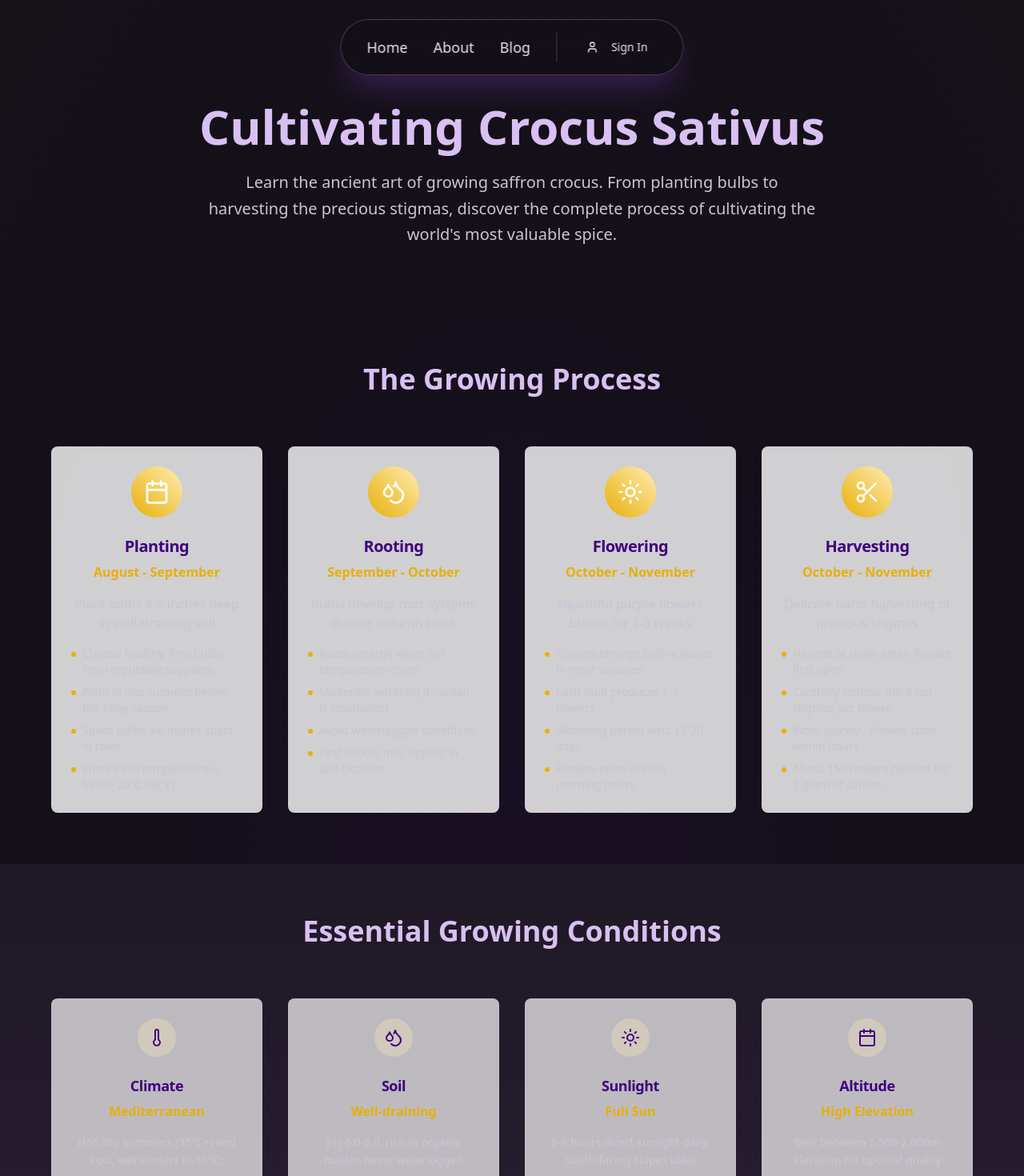
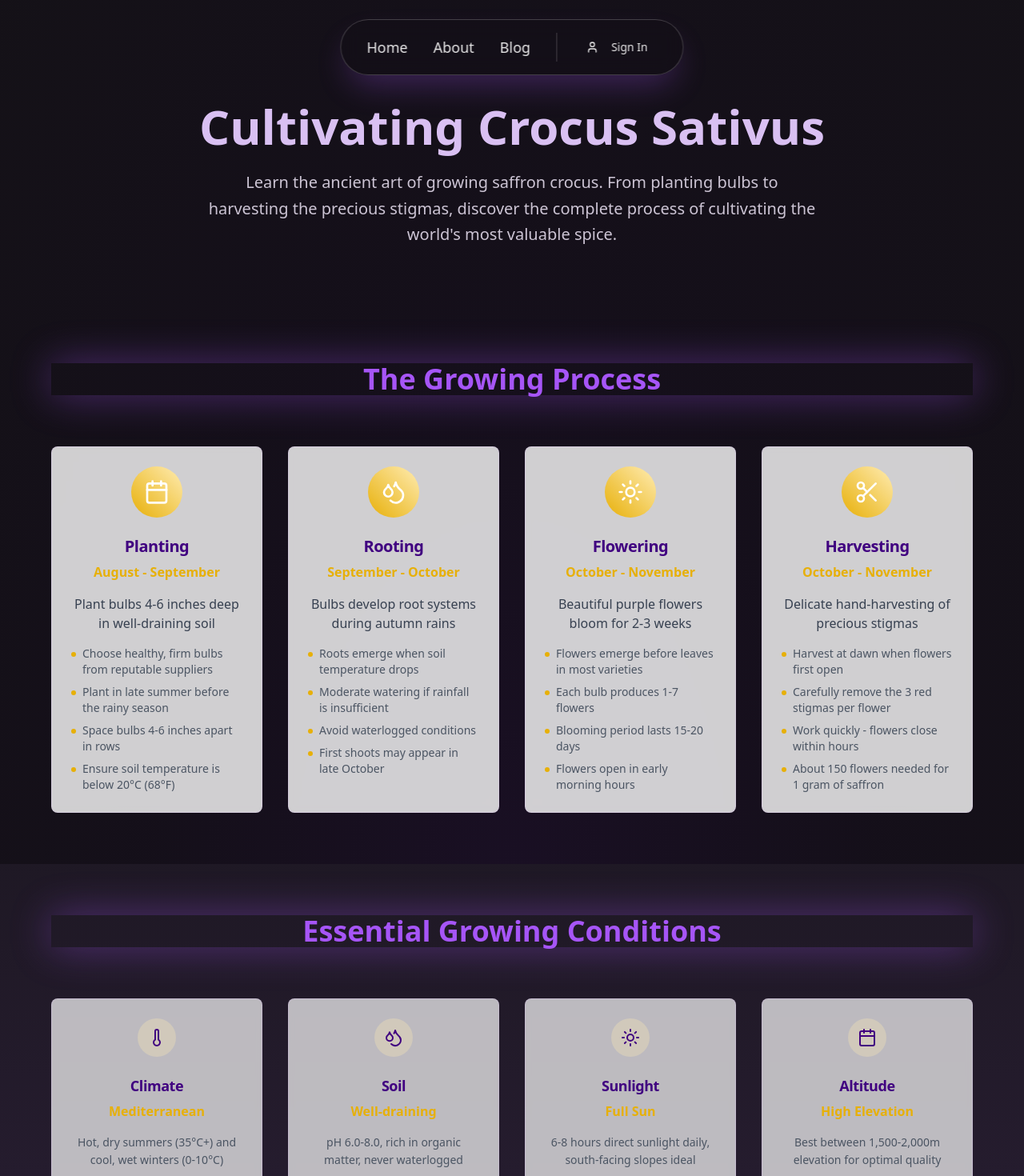
Before and after one commit to Ibrahim-Saasa/crocus-sativus-spotlight, a React (Vite) app: page /growing-guide in a window 1280 px wide. Shown: the top 1470 px of the page at 80% size. Built offline with nearby package versions, Linux system fonts and the light colour scheme.

Commit message:
Remove card background and darken text
Removed background rectangles from headings and sub-headings on the Growing Process page. Also, darkened the font color of the white cards on the same page.

```diff
--- a/src/pages/GrowingGuide.tsx
+++ b/src/pages/GrowingGuide.tsx
@@ -105,7 +105,7 @@ const GrowingGuide = () => {
       {/* Growing Stages */}
       <section className="py-16 px-6 scroll-animate scroll-animate-delay-1">
         <div className="max-w-6xl mx-auto">
-          <h2 className="text-4xl font-bold text-crocus-light text-center mb-16">
+          <h2 className="text-4xl font-bold text-crocus-purple shadow-glow text-center mb-16">
             The Growing Process
           </h2>
           <div className="grid md:grid-cols-2 lg:grid-cols-4 gap-8">
@@ -122,10 +122,10 @@ const GrowingGuide = () => {
                   <p className="text-saffron-gold font-semibold">{stage.timeline}</p>
                 </CardHeader>
                 <CardContent className="pt-0">
-                  <p className="text-muted-foreground text-center mb-4 font-medium">
+                  <p className="text-gray-700 text-center mb-4 font-medium">
                     {stage.description}
                   </p>
-                  <ul className="text-sm text-muted-foreground space-y-2">
+                  <ul className="text-sm text-gray-600 space-y-2">
                     {stage.details.map((detail, i) => (
                       <li key={i} className="flex items-start gap-2">
                         <span className="w-1.5 h-1.5 bg-saffron-gold rounded-full mt-2 flex-shrink-0"></span>
@@ -143,7 +143,7 @@ const GrowingGuide = () => {
       {/* Growing Conditions */}
       <section className="py-16 px-6 bg-gradient-card scroll-animate scroll-animate-delay-2">
         <div className="max-w-6xl mx-auto">
-          <h2 className="text-4xl font-bold text-crocus-light text-center mb-16">
+          <h2 className="text-4xl font-bold text-crocus-purple shadow-glow text-center mb-16">
             Essential Growing Conditions
           </h2>
           <div className="grid md:grid-cols-2 lg:grid-cols-4 gap-8">
@@ -160,7 +160,7 @@ const GrowingGuide = () => {
                   <p className="text-saffron-gold font-semibold">{condition.requirement}</p>
                 </CardHeader>
                 <CardContent className="pt-0">
-                  <p className="text-muted-foreground text-sm leading-relaxed">
+                  <p className="text-gray-600 text-sm leading-relaxed">
                     {condition.details}
                   </p>
                 </CardContent>
```
